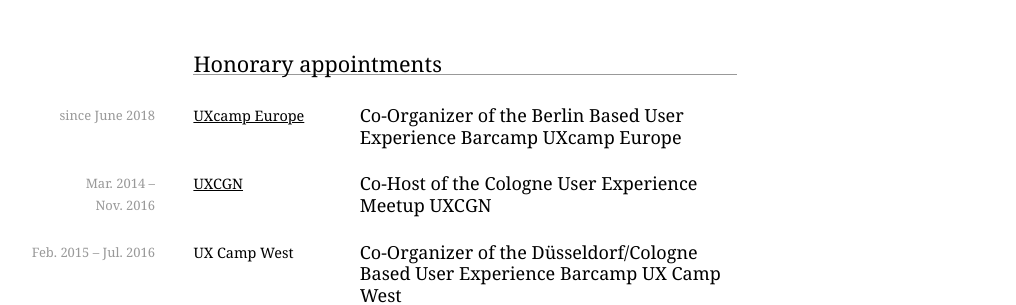
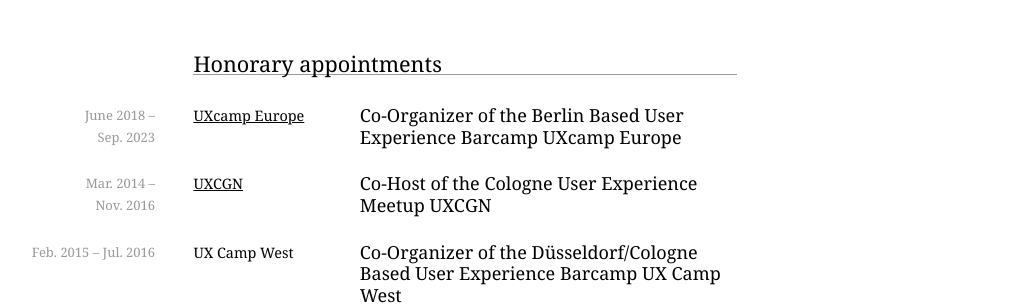
Before and after one commit to ma6/ma6.github.io, a Jekyll site: the page built from _pages/index.md, in a window 1280 px wide and 900 px high, scrolled down 4353 px. Shown: the part 154-459 px from the top of the window, without its empty margins (133-1149 px from the left). Built offline with Jekyll 4.4.1, drawn with Linux system fonts in a browser that asks for light colours; some web fonts are replaced; comment, search, counter and statistics services are not loaded.

Commit message:
Update honorary.yml

```diff
--- a/_data/honorary.yml
+++ b/_data/honorary.yml
@@ -1,4 +1,5 @@
 - start-date: June 2018
+  end-date: Sep. 2023
   organisation: UXcamp Europe
   organisation-url: http://uxcampeurope.org/
   title: Co-Organizer of the Berlin Based User Experience Barcamp UXcamp Europe
```
